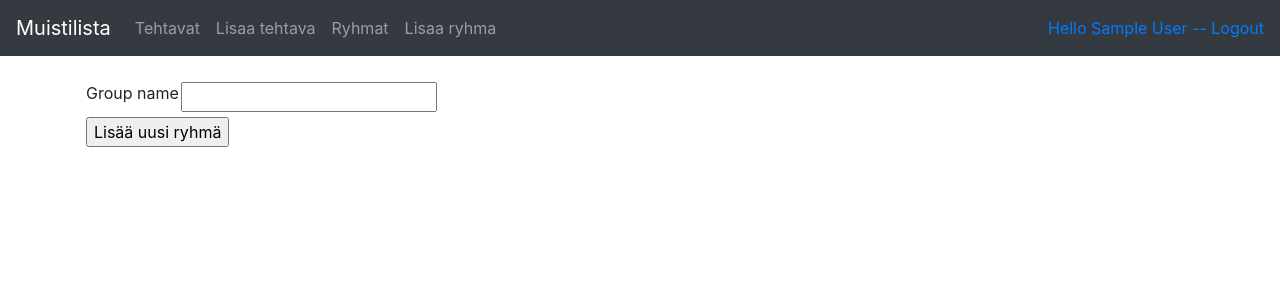
After one commit to danieladasilva/Muistilista, a Flask app: page /groups/new/ in a window 1280 px wide. The commit adds this page. Shown: the top 300 px of the page. Run offline with Flask 2, Linux system fonts and the light colour scheme; a user stored in the database is signed in; tables that the repository leaves empty hold one stand-in row (values such as "Sample post"); some libraries are stand-ins or nearby versions.

Commit message:
toiminnallisuutta tietokantataululle groups

```diff
--- a/application/__init__.py
+++ b/application/__init__.py
@@ -21,6 +21,7 @@ from application.auth import models
 from application.auth import views
 
 from application.groups import models
+from application.groups import views
 
 from application.auth.models import User
 from os import urandom
--- /dev/null
+++ b/application/groups/forms.py
@@ -0,0 +1,9 @@
+from flask_wtf import FlaskForm
+from wtforms import BooleanField, StringField, validators
+
+class GroupForm(FlaskForm):
+    name = StringField("Group name", [validators.Length(min=1), validators.Length(max=20)])
+
+
+    class Meta:
+        csrf = False
--- /dev/null
+++ b/application/groups/views.py
@@ -0,0 +1,30 @@
+from application import app, db
+from flask import redirect, render_template, request, url_for
+from application.groups.models import Group
+from application.groups.forms import GroupForm
+from flask_login import login_required, current_user
+
+@app.route("/groups", methods=["GET"])
+def groups_index():
+    return render_template("groups/list.html", groups = Group.query.all())
+
+@app.route("/groups/new/")
+@login_required
+def groups_form():
+    return render_template("groups/new.html", form = GroupForm())
+
+@app.route("/groups/", methods=["POST"])
+@login_required
+def groups_create():
+    form = GroupForm(request.form)
+
+    if not form.validate():
+        return render_template("groups/new.html", form = form)
+
+    t = Group(form.name.data)
+
+
+    db.session().add(t)
+    db.session().commit()
+
+    return redirect(url_for("groups_index"))
--- /dev/null
+++ b/application/templates/groups/new.html
@@ -0,0 +1,31 @@
+{% extends "layout.html" %}
+
+{% block body %}
+<form method="POST" action="{{ url_for('groups_create') }}">
+  <table>
+    <tr>
+<td>
+  {{ form.name.label }}
+</td>
+<td>
+  {{ form.name }}
+</td>
+<td>
+  <ul>
+    {% for error in form.name.errors %}
+    <li>{{ error }}</li>
+    {% endfor %}
+  </ul>
+</td>
+    </tr>
+    <tr>
+<td>
+</td>
+    </tr>
+    <tr>
+<td colspan="3">
+  <input type="submit" value="Lisää uusi ryhmä"/>
+</td>
+    </tr>
+</form>
+{% endblock %}
--- a/application/templates/layout.html
+++ b/application/templates/layout.html
@@ -16,10 +16,16 @@
 <div class="collapse navbar-collapse" id="navbarCollapse">
         <ul class="navbar-nav mr-auto">
           <li class="nav-item">
-              <a class="nav-link" href="{{ url_for('tasks_index') }} ">List tasks</a>
+            <a class="nav-link" href="{{ url_for('tasks_index') }} ">Tehtavat</a>
           </li>
           <li class="nav-item">
-              <a class="nav-link" href="{{ url_for('tasks_form') }} ">Add a task</a>
+            <a class="nav-link" href="{{ url_for('tasks_form') }} ">Lisaa tehtava</a>
+          </li>
+          <li class="nav-item">
+            <a class="nav-link" href="{{ url_for('groups_index') }} ">Ryhmat</a>
+          </li>
+          <li class="nav-item">
+            <a class="nav-link" href="{{ url_for('groups_form') }} ">Lisaa ryhma</a>
           </li>
         </ul>
         <div class="form-inline mt-2 mt-md-0">
```
Also changed, not shown: application/auth/models.py (+0 -15 lines), application/templates/groups/list.html (added, +14 -0 lines). Lines whose indentation alone changed are shown as unchanged.
